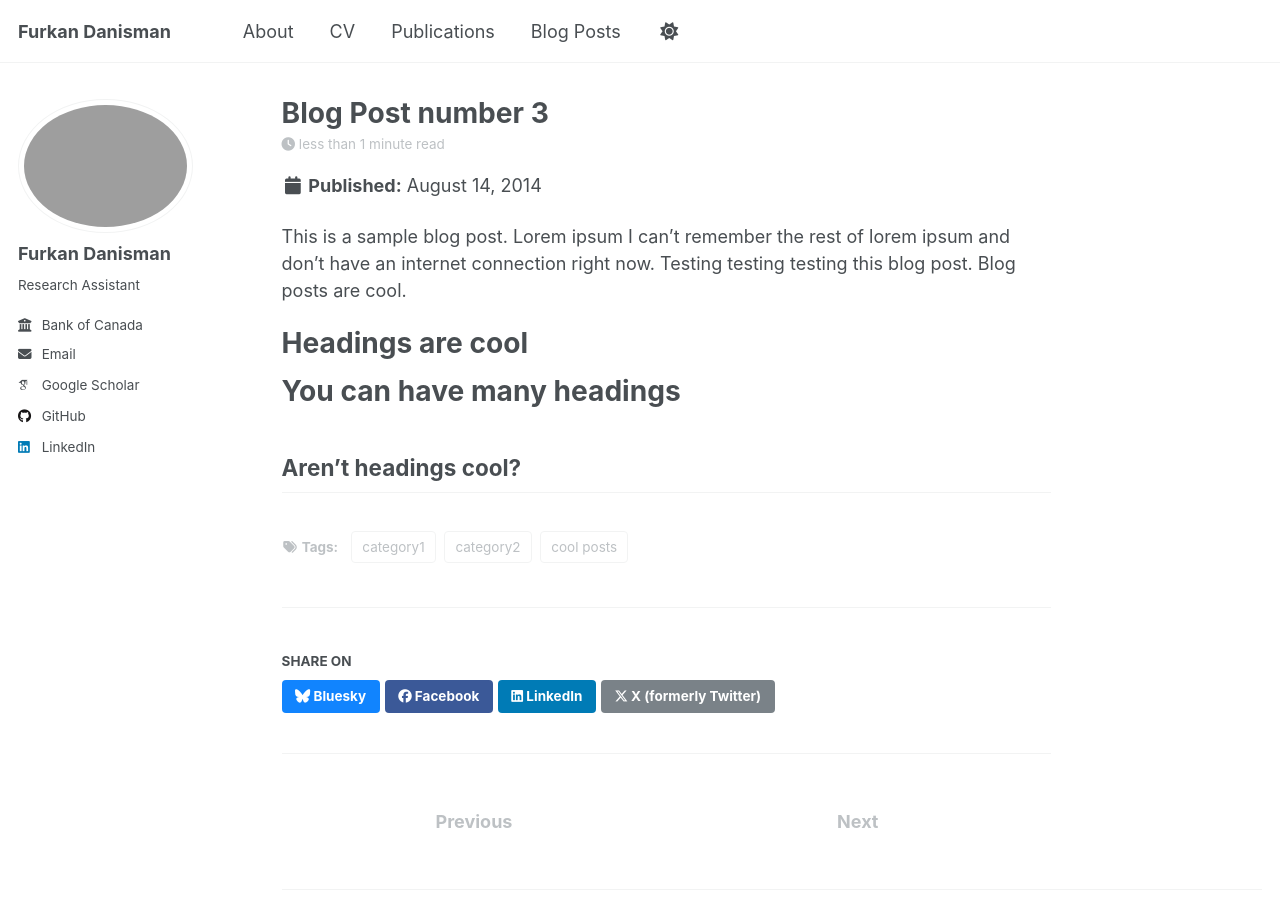
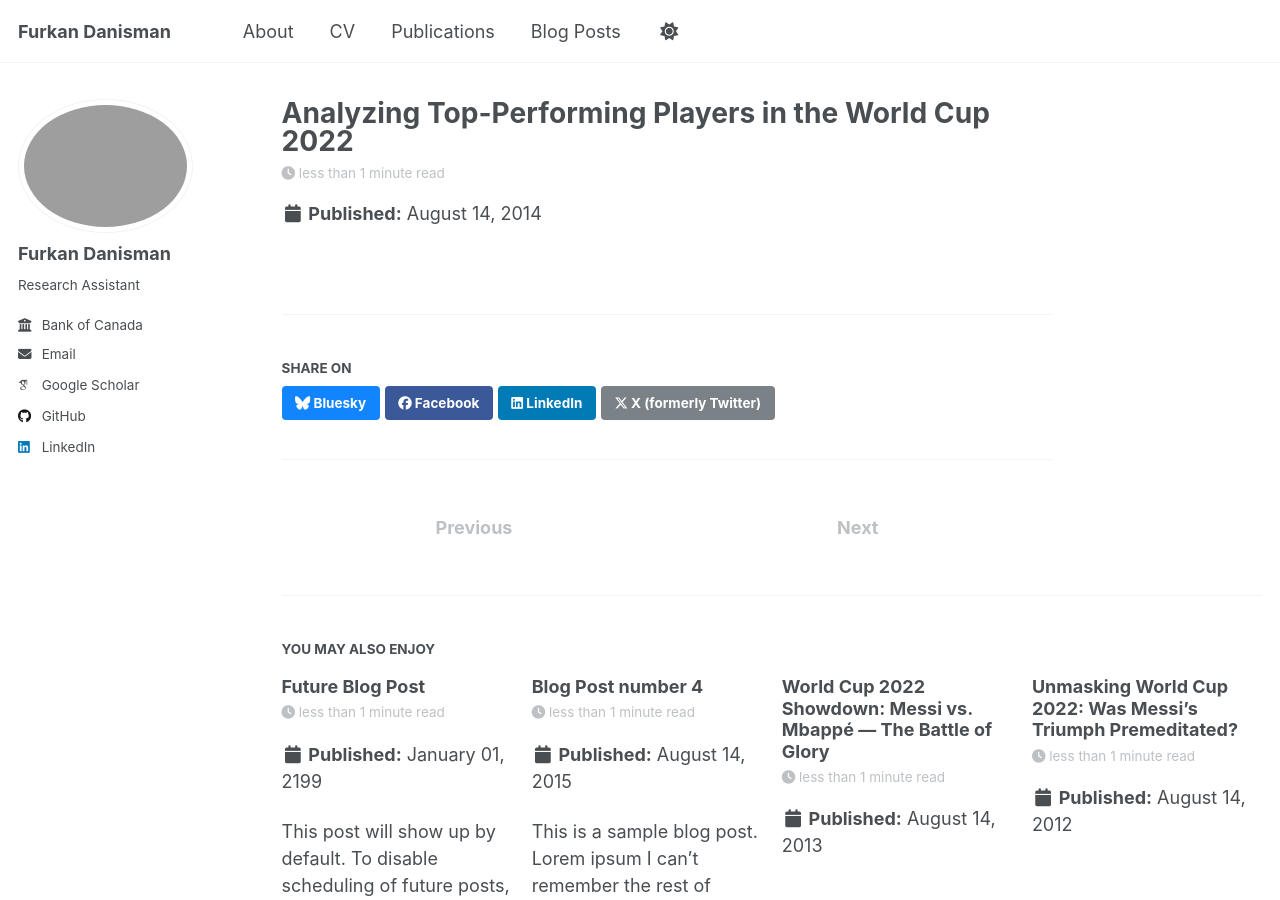
Before and after one commit to FurkanDanisman/FurkanDanisman.github.io, a Jekyll site: the page built from _posts/2014-08-14-blog-post-3.md, in a window 1280 px wide and 900 px high. Built offline with Jekyll 4.4.1, drawn with Linux system fonts in a browser that asks for light colours; some web fonts are replaced.

Commit message:
Update 2014-08-14-blog-post-3.md

```diff
--- a/_posts/2014-08-14-blog-post-3.md
+++ b/_posts/2014-08-14-blog-post-3.md
@@ -1,20 +1,5 @@
 ---
-title: 'Blog Post number 3'
-date: 2014-08-14
-permalink: /posts/2014/08/blog-post-3/
-tags:
-  - cool posts
-  - category1
-  - category2
+title: 'Analyzing Top-Performing Players in the World Cup 2022'
+permalink: https://medium.com/@furkandanisman/analyzing-top-performing-players-in-the-world-cup-2022-980476e3a963
+
 ---
-
-This is a sample blog post. Lorem ipsum I can't remember the rest of lorem ipsum and don't have an internet connection right now. Testing testing testing this blog post. Blog posts are cool.
-
-Headings are cool
-======
-
-You can have many headings
-======
-
-Aren't headings cool?
-------
```
